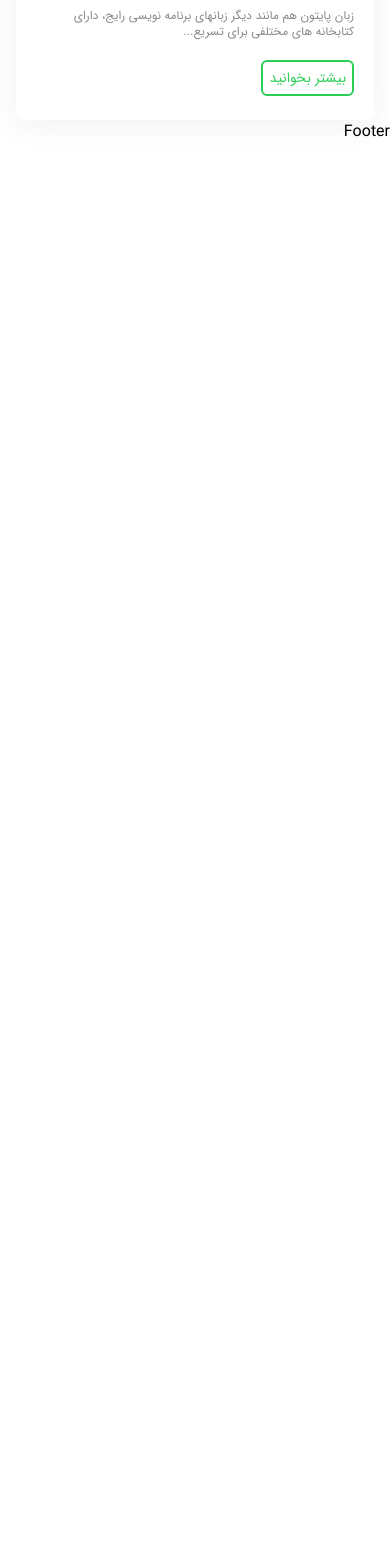
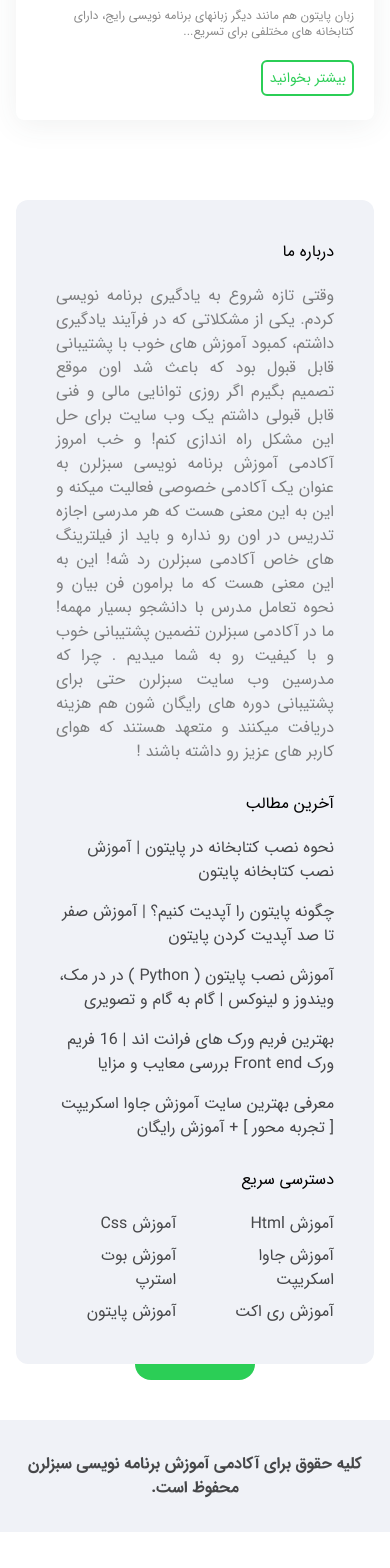
Before and after one commit to masih-developer/sabzlearn-1, a React (Vite) app: page / in a window 390 px wide. Shown: the part 6480-8048 px from the top of the page. Before the commit the page ends 7032 px from the top, so only its background shows below. Built offline with nearby package versions, Linux system fonts and the light colour scheme.

Commit message:
end footer component

```diff
--- a/src/components/common/Footer.jsx
+++ b/src/components/common/Footer.jsx
@@ -1,5 +1,129 @@
 const Footer = () => {
-    return <footer>Footer</footer>;
+    return (
+        <footer className="mt-20">
+            <div className="container">
+                <div className="lg relative grid grid-cols-1 gap-7 rounded-xl bg-[#f0f2f7] p-10 after:absolute after:left-0 after:right-0 after:top-full after:mx-auto after:h-4 after:w-2/6 after:rounded-bl-full after:rounded-br-full after:bg-primary-color after:content-[''] md:grid-cols-4 xl:grid-cols-3">
+                    <div className="md:col-span-4 xl:col-span-1">
+                        <h3 className="footer-title">درباره ما</h3>
+                        <div className="mt-5">
+                            <p className="text-justify text-[#7d7e7f]">
+                                وقتی تازه شروع به یادگیری برنامه نویسی کردم. یکی از مشکلاتی که در
+                                فرآیند یادگیری داشتم، کمبود آموزش های خوب با پشتیبانی قابل قبول بود
+                                که باعث شد اون موقع تصمیم بگیرم اگر روزی توانایی مالی و فنی قابل
+                                قبولی داشتم یک وب سایت برای حل این مشکل راه اندازی کنم! و خب امروز
+                                آکادمی آموزش برنامه نویسی سبزلرن به عنوان یک آکادمی خصوصی فعالیت
+                                میکنه و این به این معنی هست که هر مدرسی اجازه تدریس در اون رو نداره
+                                و باید از فیلترینگ های خاص آکادمی سبزلرن رد شه! این به این معنی هست
+                                که ما برامون فن بیان و نحوه تعامل مدرس با دانشجو بسیار مهمه! ما در
+                                آکادمی سبزلرن تضمین پشتیبانی خوب و با کیفیت رو به شما میدیم . چرا که
+                                مدرسین وب سایت سبزلرن حتی برای پشتیبانی دوره های رایگان شون هم هزینه
+                                دریافت میکنند و متعهد هستند که هوای کاربر های عزیز رو داشته باشند !
+                            </p>
+                        </div>
+                    </div>
+                    <div className="md:col-span-2 xl:col-span-1">
+                        <h3 className="footer-title">آخرین مطالب</h3>
+                        <div className="mt-5 flex flex-col gap-4">
+                            <a
+                                href="#"
+                                className="block text-dark-color duration-300 hover:text-blue-hover"
+                            >
+                                نحوه نصب کتابخانه در پایتون | آموزش نصب کتابخانه پایتون
+                            </a>
+                            <a
+                                href="#"
+                                className="block text-dark-color duration-300 hover:text-blue-hover"
+                            >
+                                چگونه پایتون را آپدیت کنیم؟ | آموزش صفر تا صد آپدیت کردن پایتون
+                            </a>
+                            <a
+                                href="#"
+                                className="block text-dark-color duration-300 hover:text-blue-hover"
+                            >
+                                آموزش نصب پایتون ( Python ) در در مک، ویندوز و لینوکس | گام به گام و
+                                تصویری
+                            </a>
+                            <a
+                                href="#"
+                                className="block text-dark-color duration-300 hover:text-blue-hover"
+                            >
+                                بهترین فریم ورک های فرانت اند | 16 فریم ورک Front end بررسی معایب و
+                                مزایا
+                            </a>
+                            <a
+                                href="#"
+                                className="block text-dark-color duration-300 hover:text-blue-hover"
+                            >
+                                معرفی بهترین سایت آموزش جاوا اسکریپت [ تجربه محور ] + آموزش رایگان
+                            </a>
+                        </div>
+                    </div>
+                    <div className="md:col-span-2 xl:col-span-1">
+                        <h3 className="footer-title">دسترسی سریع</h3>
+                        <div className="mt-5 flex gap-5">
+                            <ul className="flex flex-col gap-2">
+                                <li>
+                                    <a
+                                        href="#"
+                                        className="text-dark-color duration-300 hover:text-blue-hover"
+                                    >
+                                        آموزش Html
+                                    </a>
+                                </li>
+                                <li>
+                                    <a
+                                        href="#"
+                                        className="text-dark-color duration-300 hover:text-blue-hover"
+                                    >
+                                        آموزش جاوا اسکریپت
+                                    </a>
+                                </li>
+                                <li>
+                                    <a
+                                        href="#"
+                                        className="text-dark-color duration-300 hover:text-blue-hover"
+                                    >
+                                        آموزش ری اکت
+                                    </a>
+                                </li>
+                            </ul>
+                            <ul className="flex flex-col gap-2">
+                                <li>
+                                    <a
+                                        href="#"
+                                        className="text-dark-color duration-300 hover:text-blue-hover"
+                                    >
+                                        آموزش Css
+                                    </a>
+                                </li>
+                                <li>
+                                    <a
+                                        href="#"
+                                        className="text-dark-color duration-300 hover:text-blue-hover"
+                                    >
+                                        آموزش بوت استرپ
+                                    </a>
+                                </li>
+                                <li>
+                                    <a
+                                        href="#"
+                                        className="text-dark-color duration-300 hover:text-blue-hover"
+                                    >
+                                        آموزش پایتون
+                                    </a>
+                                </li>
+                            </ul>
+                        </div>
+                    </div>
+                </div>
+            </div>
+            <div className="mt-14 flex items-center justify-center bg-[#f0f2f7] py-8">
+                <h3 className="px-2 text-center font-IRANSans-Bold text-dark-color">
+                    کلیه حقوق برای آکادمی آموزش برنامه نویسی سبزلرن محفوظ است.
+                </h3>
+            </div>
+        </footer>
+    );
 };
 
 export default Footer;
```
